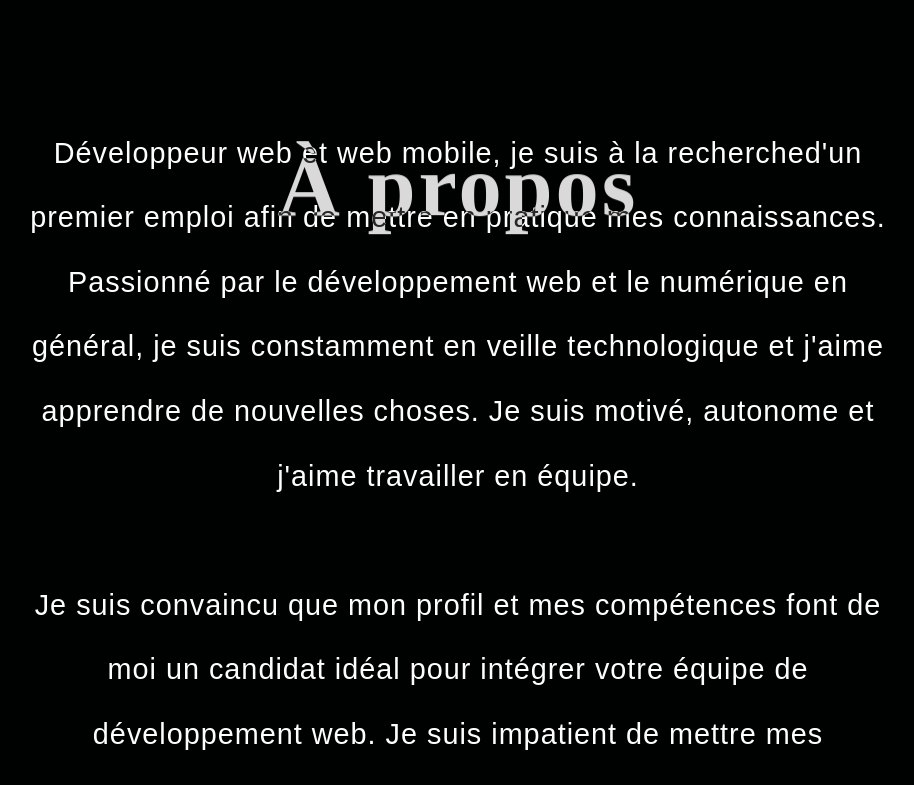
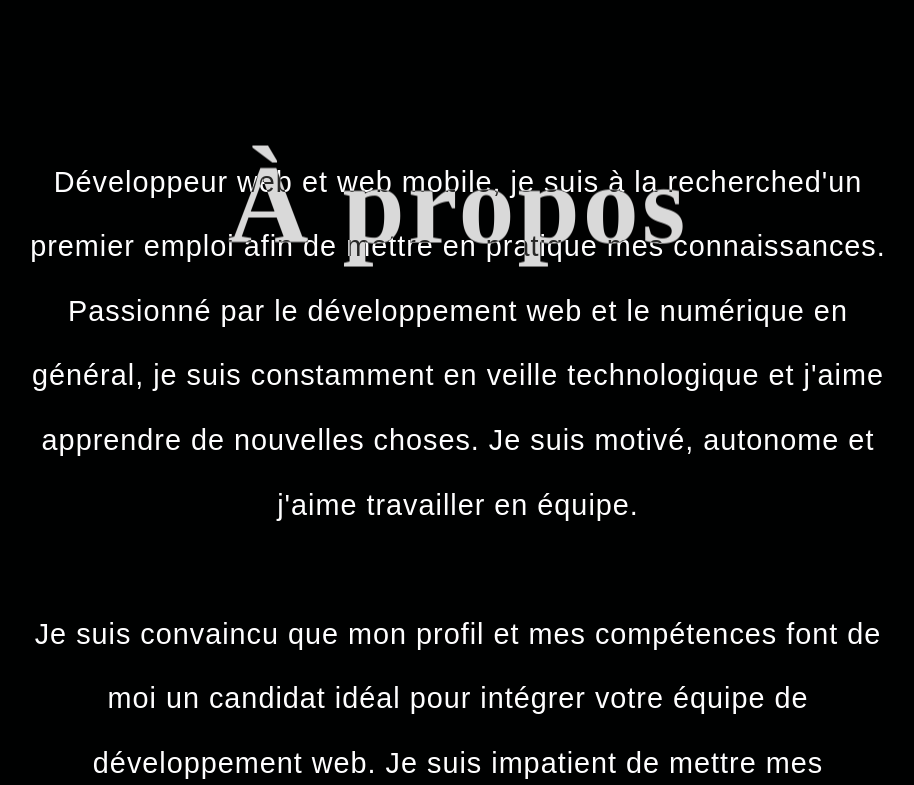
Before and after one commit to Sami433/PFJSCRIPT, a plain HTML site: page index.html in a window 1280 px wide. Shown: the part 1580-2365 px from the top of the page, without its empty margins (182-1096 px from the left). Drawn offline with Linux system fonts and the light colour scheme; a web font is replaced by a local one.

Commit message:
Update style.css

```diff
--- a/assets/styles/style.css
+++ b/assets/styles/style.css
@@ -41,7 +41,7 @@ body {
   transform: none;
 }
 h2 {
-  font-size: calc(3rem + 3vw);
+  font-size: calc(3rem + 5vw);
   text-align: center;
   color: rgb(217, 217, 217);
   font-family:BlinkGaston_PERSONAL_USE_ONLY;
```
